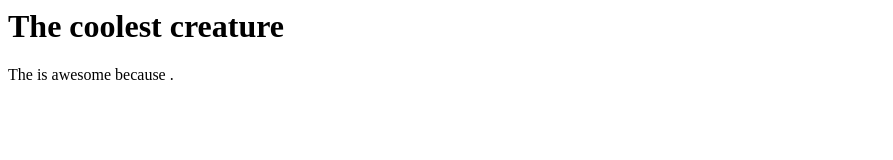
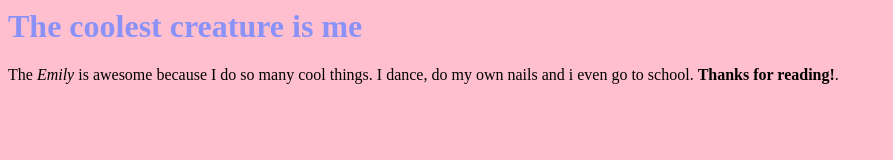
Before and after one commit to emily100430/2-1-CSS-Basics, a plain HTML site: page index.html in a window 1280 px wide. Shown: the whole page, without its empty margins (0-893 px from the left). Drawn offline with Linux system fonts and the light colour scheme.

Commit message:
My creature

```diff
--- a/index.html
+++ b/index.html
@@ -2,10 +2,16 @@
   <head>
         <meta charset="utf-8">
         <title>Challenge: Colorful creature</title>
+        <style>
+
+          h1 {  color: rgb(138, 146, 248); }
+
+          body { background-color: rgb(255, 191, 207) ; }
+        </style>
   </head>
   <body>
-    <h1>The coolest creature</h1>
-    <p>The <em></em> is awesome because <strong></strong>.</p>
+    <h1>The coolest creature is me</h1>
+    <p>The <em> Emily </em> is awesome because I do so many cool things. I dance, do my own nails and i even go to school. <strong> Thanks for reading!</strong>.</p>
 
 </body>
 </html>
```
